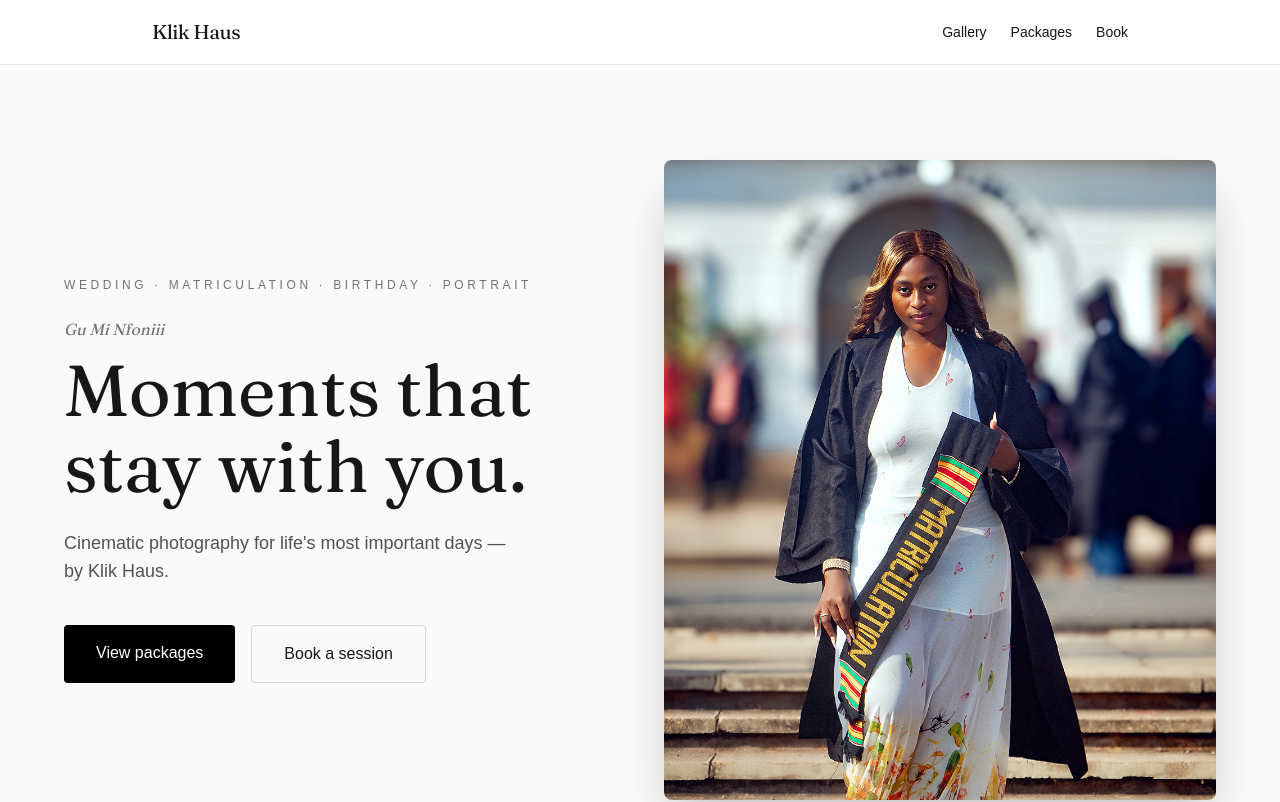
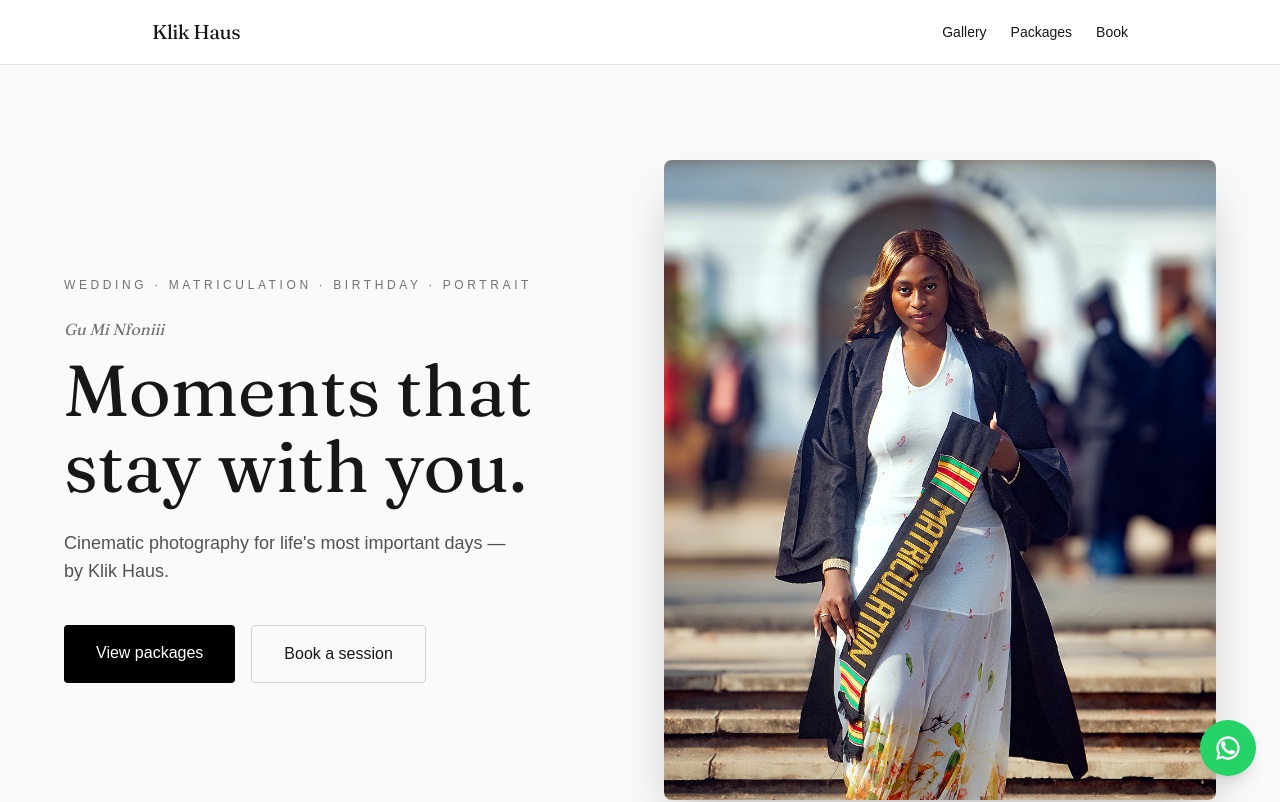
Before and after one commit to Fadel333/photographer-web, a Next.js app: page / in a window 1280 px wide. Shown: the top 802 px of the page. Built offline with nearby package versions, Linux system fonts and the light colour scheme.

Commit message:
Add floating WhatsApp button to all pages

```diff
--- a/src/app/layout.tsx
+++ b/src/app/layout.tsx
@@ -21,6 +21,19 @@ export default function RootLayout({ children }: { children: React.ReactNode })
         <SmoothScroll>
           <PageTransition>{children}</PageTransition>
         </SmoothScroll>
+
+        {/* Floating WhatsApp button */}
+        <a
+          href="https://wa.me/233546081145?text=Hi%20Klik%20Haus%2C%20I%27d%20like%20to%20book%20a%20session"
+          target="_blank"
+          rel="noopener noreferrer"
+          aria-label="Chat on WhatsApp"
+          className="fixed bottom-6 right-6 z-50 bg-[#25D366] text-white w-14 h-14 rounded-full flex items-center justify-center shadow-lg hover:bg-[#20BD5A] hover:scale-105 transition-all"
+        >
+          <svg viewBox="0 0 24 24" fill="currentColor" className="w-7 h-7">
+            <path d="M17.5 14.4c-.3-.1-1.8-.9-2-1s-.5-.1-.7.1-.8 1-.9 1.1-.4.2-.7 0c-.3-.1-1.3-.5-2.4-1.5-.9-.8-1.5-1.8-1.7-2.1-.2-.3 0-.5.1-.6.1-.1.3-.4.5-.5.1-.2.2-.3.3-.5.1-.2 0-.4 0-.5 0-.1-.7-1.6-.9-2.2-.2-.6-.5-.5-.7-.5h-.6c-.2 0-.5.1-.8.4-.3.3-1 1-1 2.5s1.1 2.9 1.2 3.1c.1.2 2.1 3.2 5.1 4.5.7.3 1.3.5 1.7.6.7.2 1.4.2 1.9.1.6-.1 1.8-.7 2-1.4.3-.7.3-1.3.2-1.4-.1-.1-.3-.2-.6-.3zM12 2C6.5 2 2 6.5 2 12c0 1.8.5 3.4 1.3 4.9L2 22l5.3-1.3c1.4.8 3 1.3 4.7 1.3 5.5 0 10-4.5 10-10S17.5 2 12 2zm0 18c-1.5 0-3-.4-4.2-1.2l-.3-.2-3.1.8.8-3-.2-.3C4.3 14.8 4 13.4 4 12c0-4.4 3.6-8 8-8s8 3.6 8 8-3.6 8-8 8z" />
+          </svg>
+        </a>
       </body>
     </html>
   );
```
